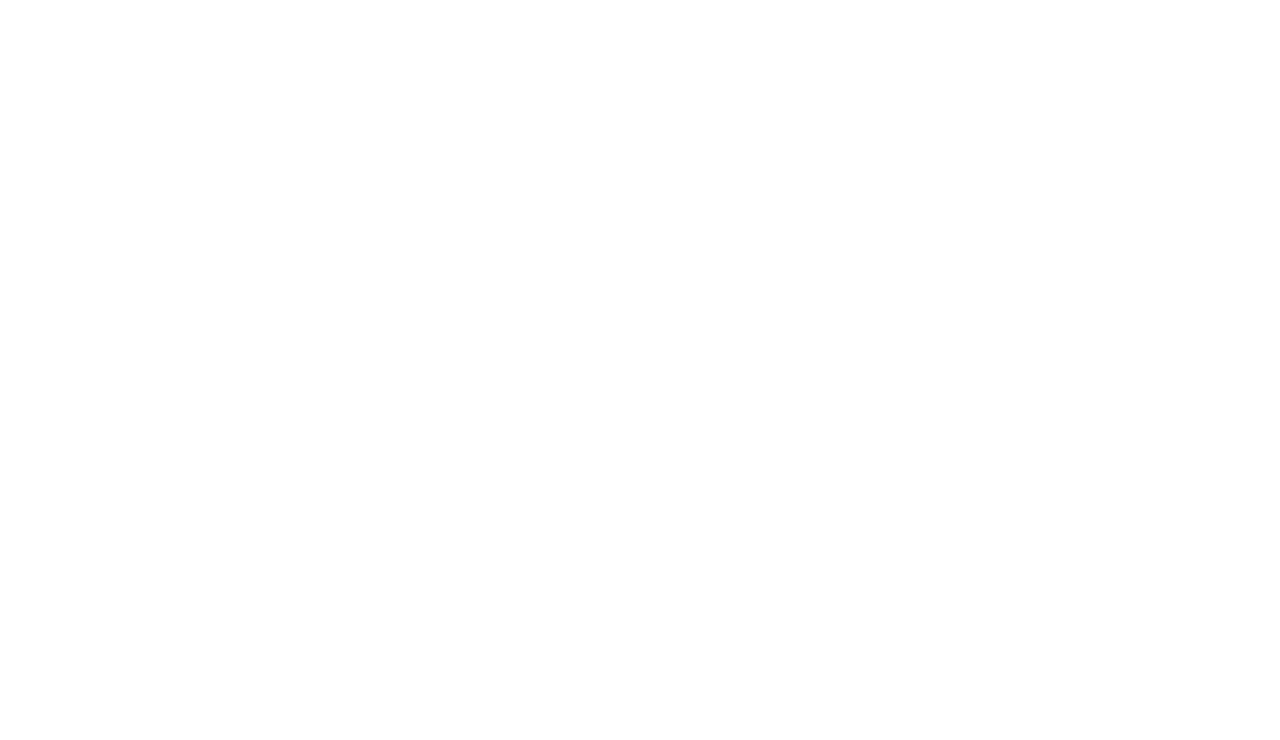
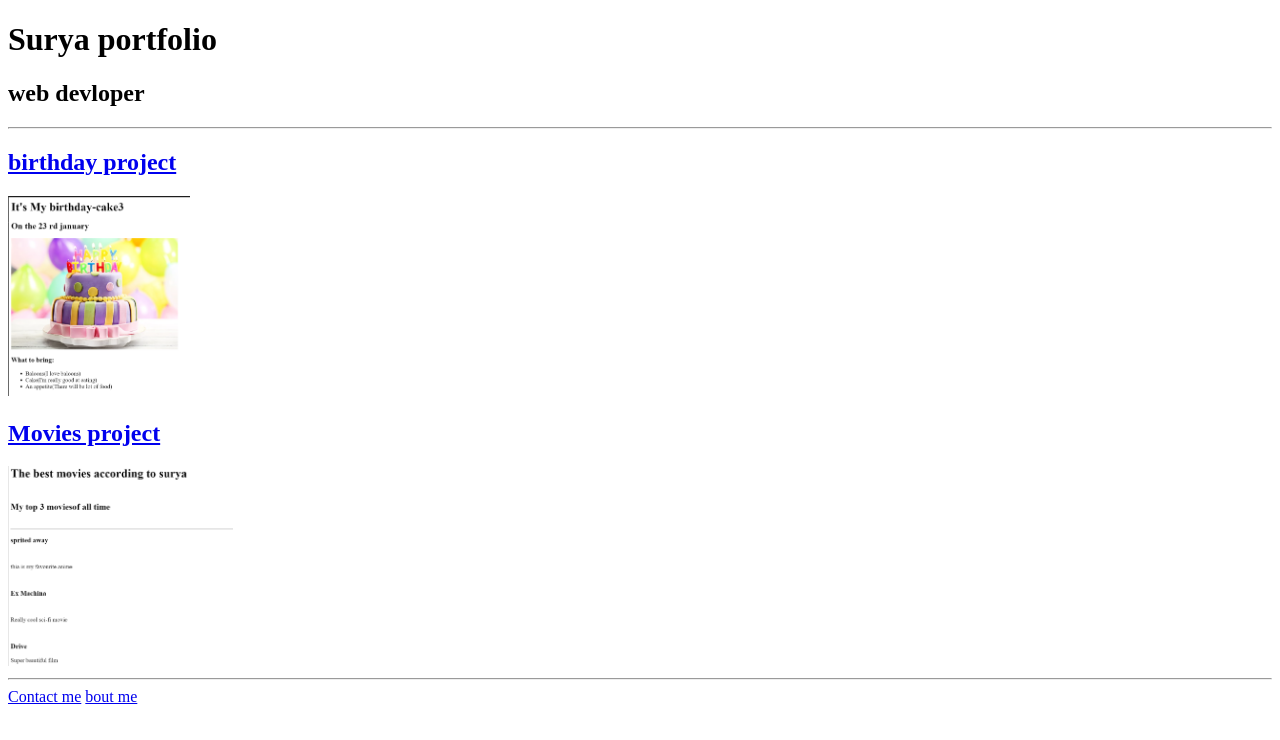
Before and after one commit to Surya-guna-23/udemy_frontend-new, a plain HTML site: page HTML/4.3 HTML Porfolio Project/index.html in a window 1280 px wide. Drawn offline with Linux system fonts and the light colour scheme.

Commit message:
first commit

```diff
--- a/HTML/4.3 HTML Porfolio Project/index.html
+++ b/HTML/4.3 HTML Porfolio Project/index.html
@@ -13,3 +13,26 @@ HINT for TODO 6: You can use the height attribute set to 200 to make the image s
 https://developer.mozilla.org/en-US/docs/Web/HTML/Element/img#attr-height -->
 
 <!-- TODO 7: Add the Contact Me and About Me page links -->
+<!DOCTYPE html>
+<html lang="en">
+<head>
+    <meta charset="UTF-8">
+
+    <meta name="viewport" content="width=device-width, initial-scale=1.0">
+    <title>Surya portfolio</title>
+</head>
+<body>
+    <h1>Surya portfolio</h1>
+    <h2>web devloper</h2>
+    <hr/>
+    <h2><a href="./public/birthday-invite.html">birthday project</a></h2>
+    <img src="./assets/images/birthday.png"  height ="200" alt="IMAGE PAGE">
+    <h2><a href="./public/movie-ranking.html">Movies project</a></h2>
+    <img src="./assets/images/movies.PNG" height ="200" alt="movies list">
+    <hr>
+    <a href="./public/contact.html">Contact me</a>
+    <a href="./public/about.html">bout me</a>
+</body>
+
+
+</html>
```
Also changed, not shown: HTML/3.4 Birthday Invite Project/index.html (+1 -1 lines), HTML/4.3 HTML Porfolio Project/assets/images/birthday.png (added), HTML/4.3 HTML Porfolio Project/assets/images/movie-ranking.png (deleted), HTML/4.3 HTML Porfolio Project/assets/images/movies.PNG (added), 1 other file.
